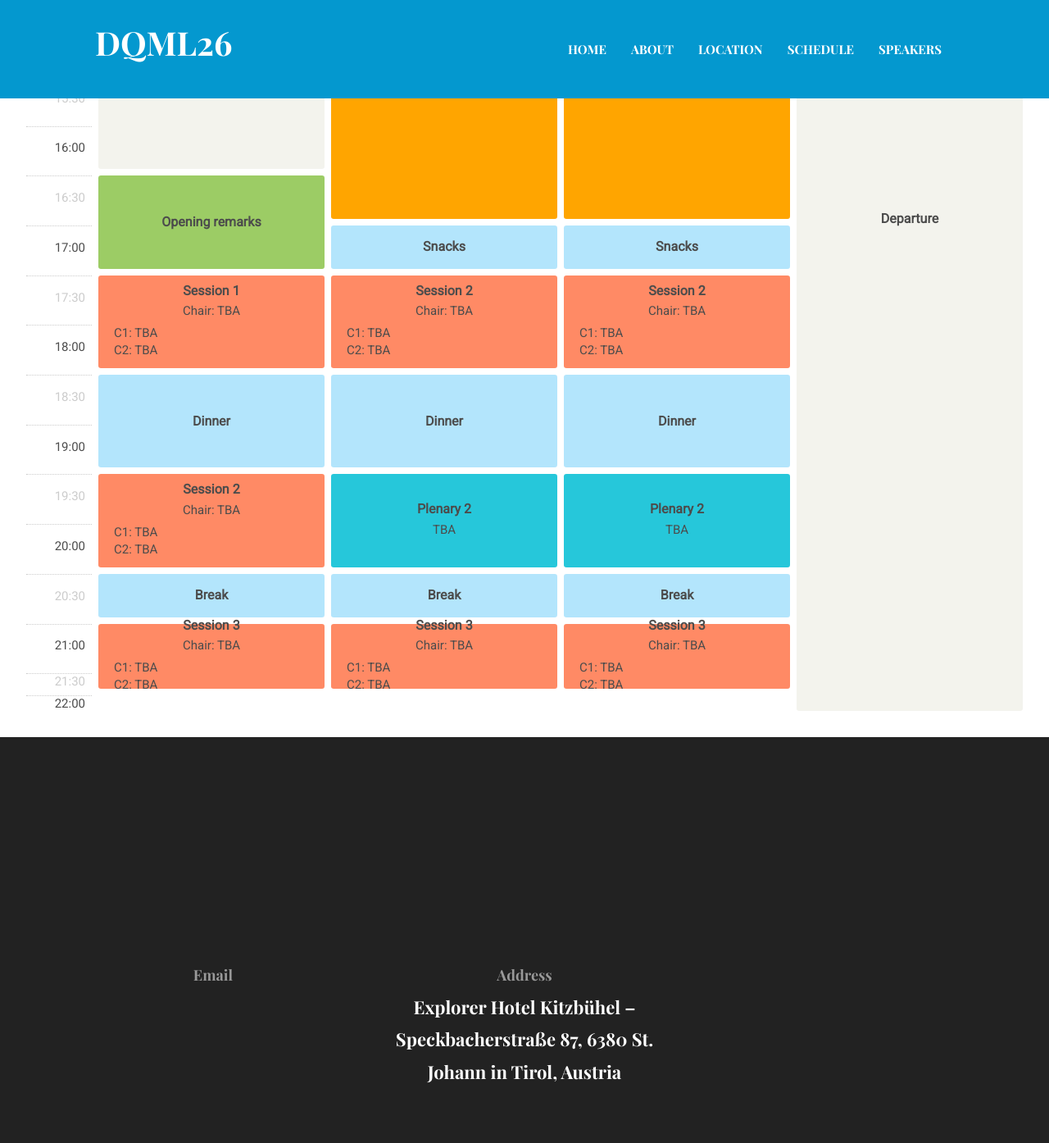
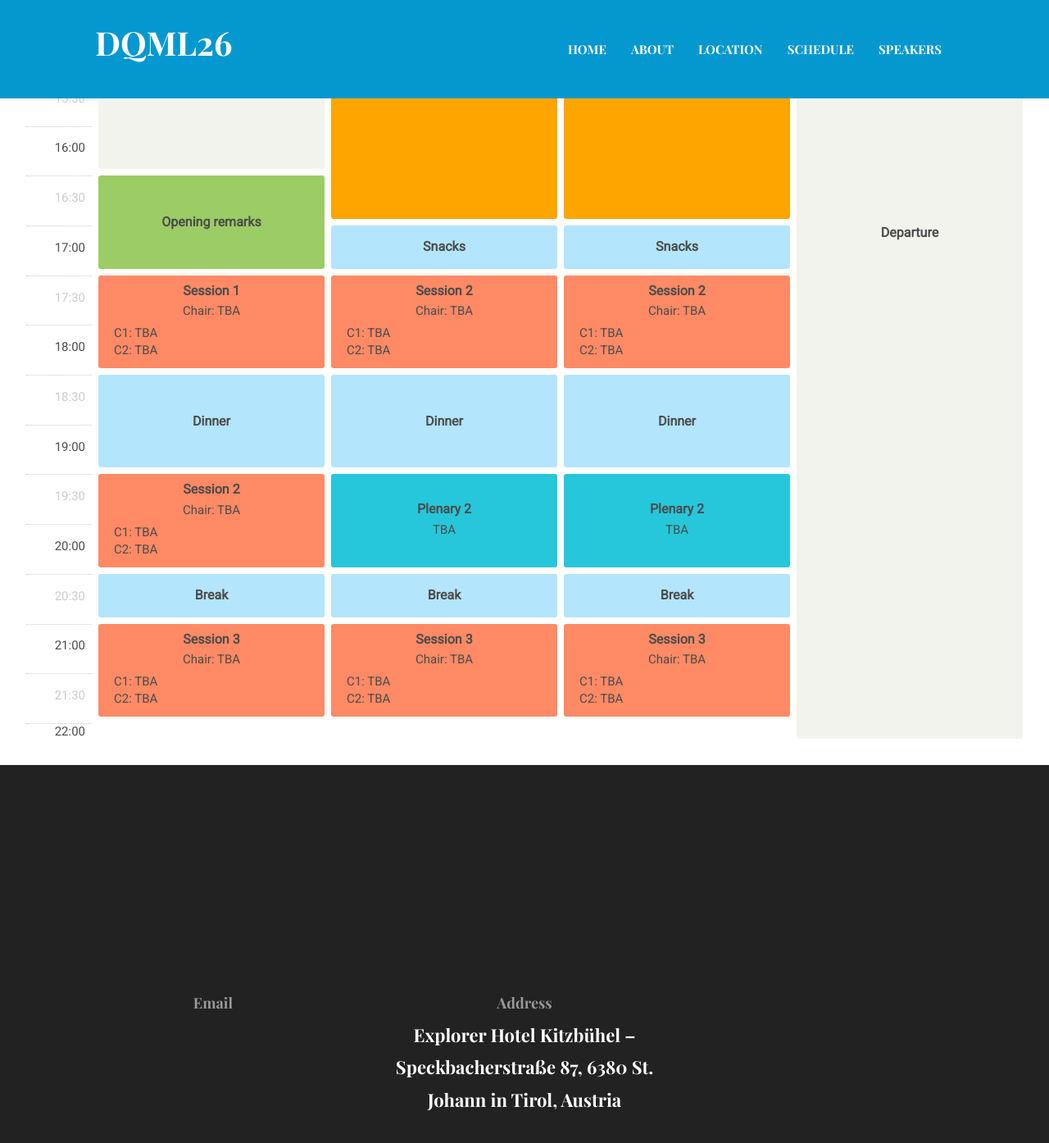
Before and after one commit to DQML26/DQML26.github.io, a Jekyll site: the page built from _pages/schedule.html, in a window 1280 px wide and 1400 px high, scrolled down 1499 px. Shown: the top 1394 px of the window at 82% size. Built offline with Jekyll 4.4.1, drawn with Linux system fonts in a browser that asks for light colours.

Commit message:
Minor change

```diff
--- a/assets/scss/_schedule.scss
+++ b/assets/scss/_schedule.scss
@@ -8,7 +8,7 @@ $blockLengths: 1, 2, 3, 4;
   padding: 2rem 2rem;
 
   grid-template-columns: 5rem repeat(4, 1fr);
-  grid-template-rows: repeat(28, 0.5fr);
+  grid-template-rows: repeat(29, 0.5fr);
   grid-template-areas:
     "day day day day day"
     "time800 stage stage stage stage"
```
